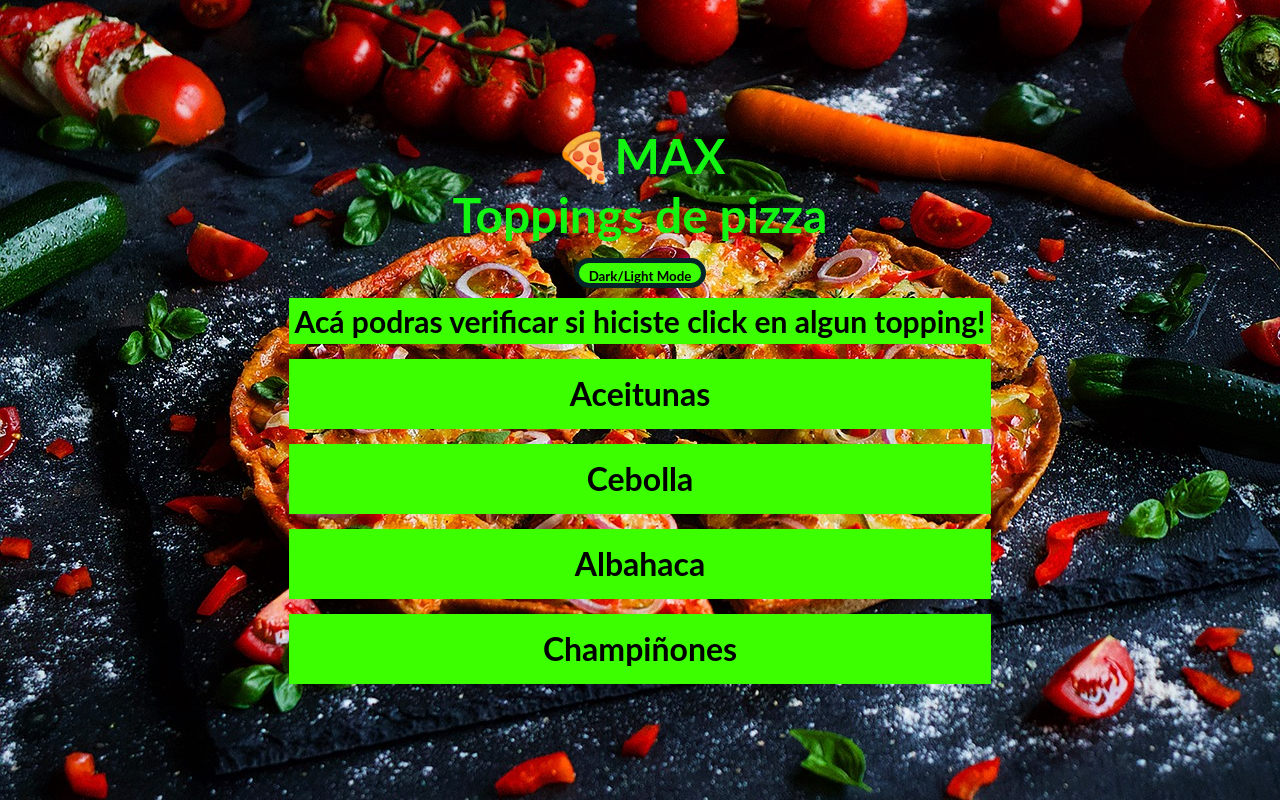
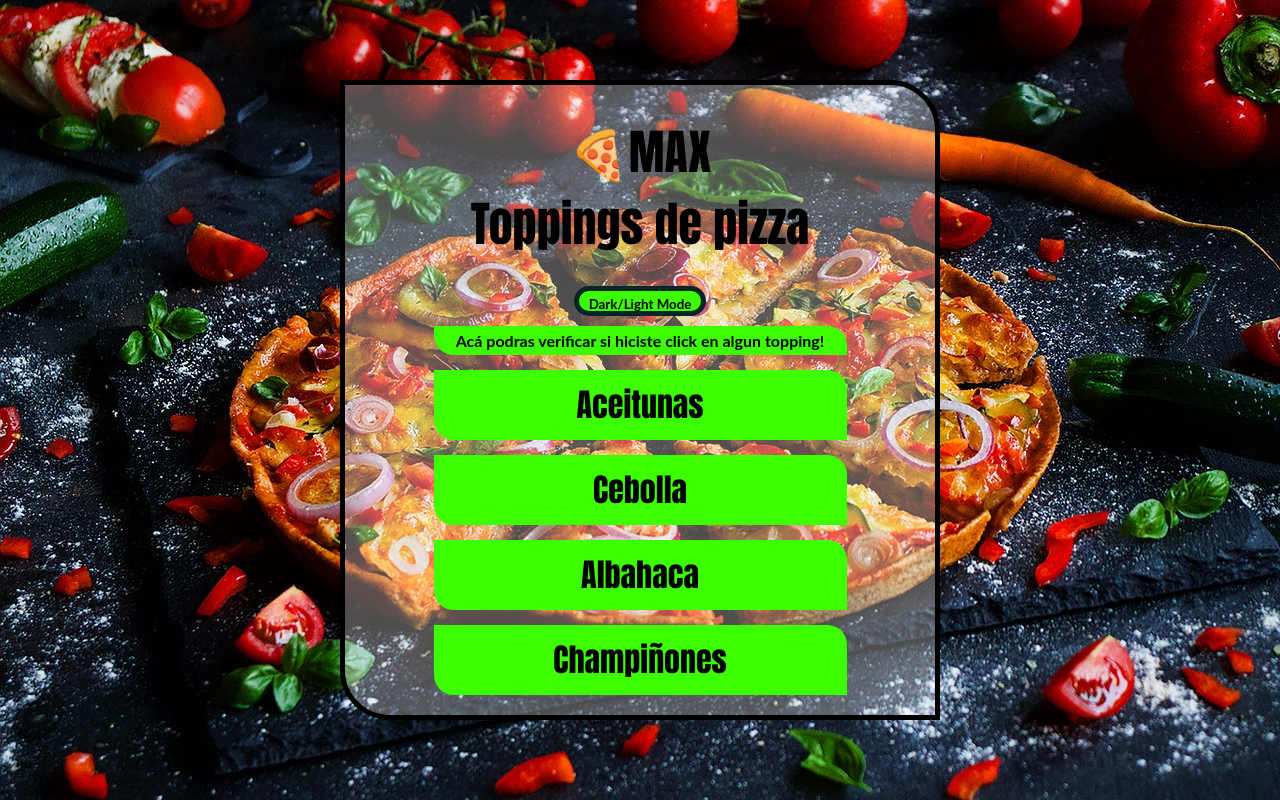
Before and after one commit to AnibalMaxDiaz/max-toppings, a plain HTML site: page index.html in a window 1280 px wide. Drawn offline with Linux system fonts and the light colour scheme.

Commit message:
change of colors and shapes

```diff
--- a/assets/css/style.css
+++ b/assets/css/style.css
@@ -21,9 +21,9 @@ body{
 
 /* Estilos de modo Light-Dark*/
 .dark {
-  background-color: black;
+  background-color: rgba(0, 0, 0, 0.684);
   color: rgb(60, 255, 0);
-  border-radius: 10px;
+  border-radius: 50px;
 }
 
 
@@ -31,7 +31,7 @@ body{
 
 /* Contenido */
 
-.container{
+#container{
   display: flex;
   flex-wrap: wrap;
   justify-content: center;
@@ -39,10 +39,14 @@ body{
   min-height: 80vh;
   width: 80vw;
   max-width: 600px;
-  background-color: white;
-  border: 4px solid black;
+  background-color: re;
+  background-color: rgba(255, 255, 255, 0.3);
+  border: 5px solid black;
+  border-radius: 0 50px;
 }
 h1{
+  font-family: Impact, Haettenschweiler, 'Arial Narrow Bold', sans-serif;
+  color: black;
   font-size: 3rem;
   width: 100%;
   margin-top: 20px;
@@ -65,12 +69,14 @@ button{
 }
 
 p{
-  font-size: 30px;
+  font-size: 16px;
   font-weight: bolder;
   padding: 5px;
   color: black;
   user-select: none;
   background-color: rgb(60, 255, 0);
+  border-radius: 0 20px;
+  width: auto
 }
 
 ul{
@@ -79,9 +85,17 @@ ul{
 }
 
 li{
+  font-family: Impact, Haettenschweiler, 'Arial Narrow Bold', sans-serif;
   background-color: rgb(60, 255, 0);
   color: black;
+  border-radius: 0 20px;
+
 }
+
+.container-toppings{
+  width: 70%;
+}
+
 .topping{
   font-size: 2rem;
   font-weight: bold;
```
